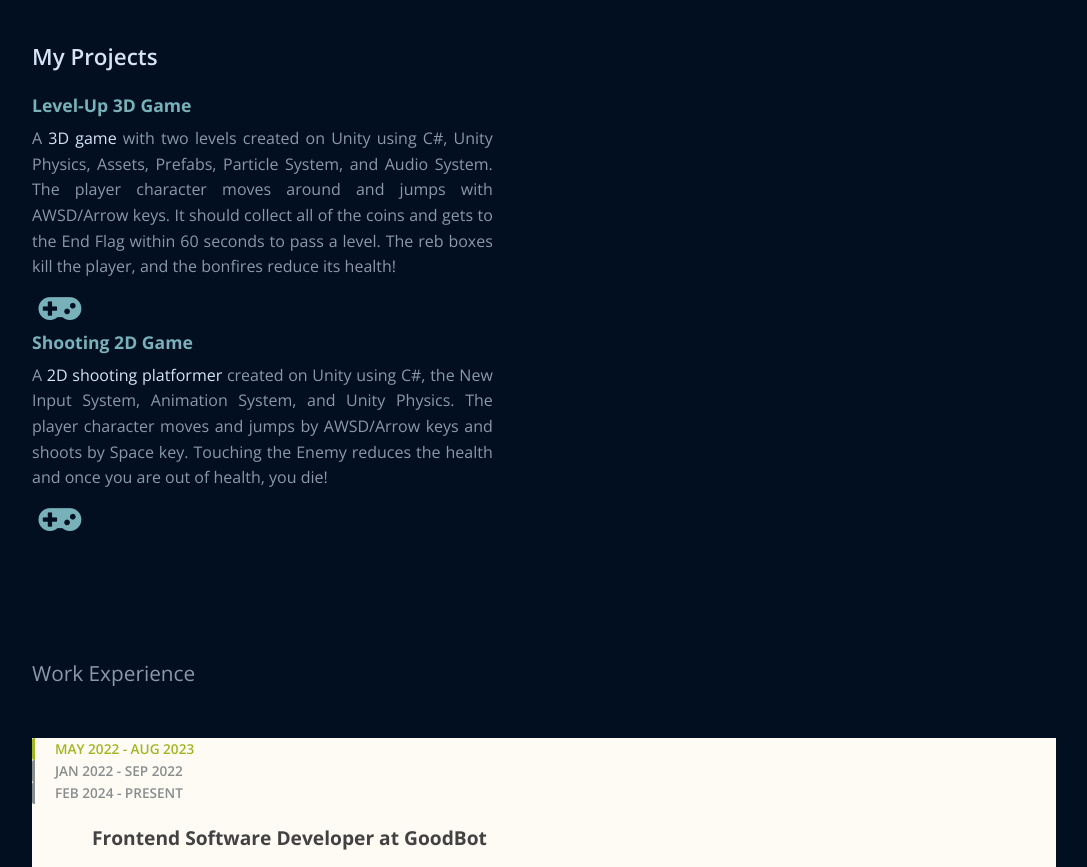
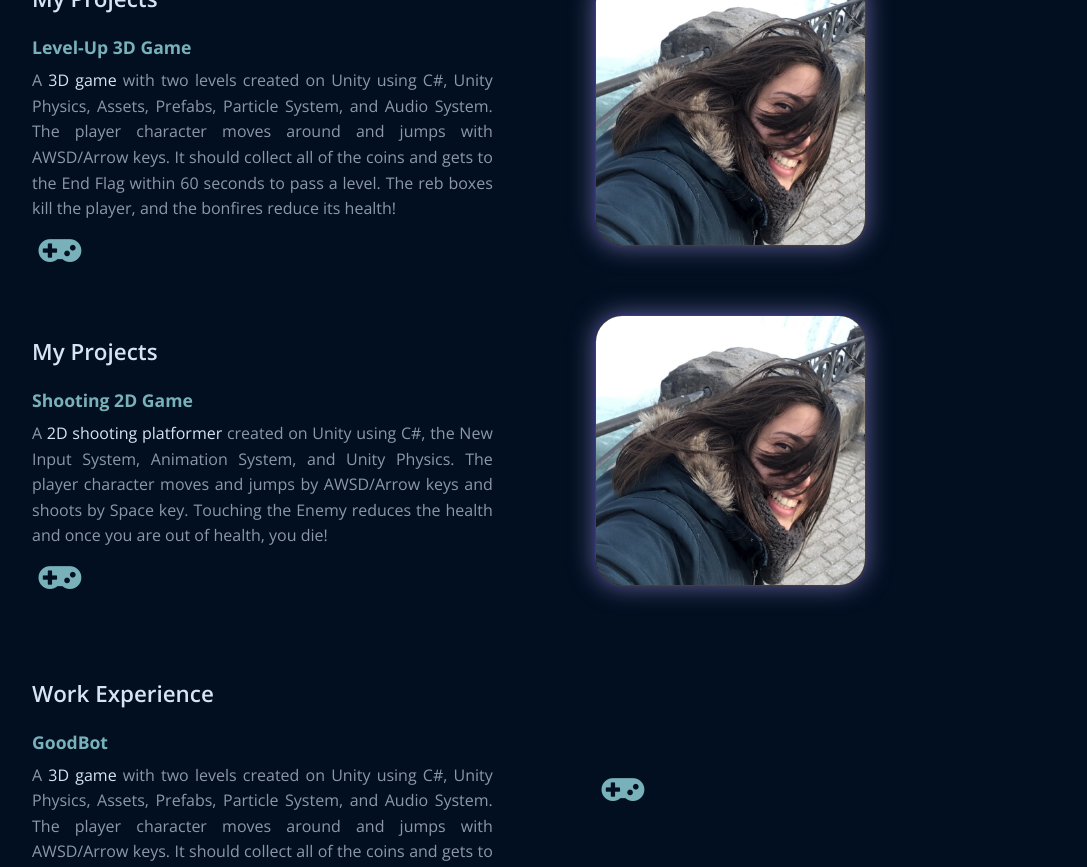
Before and after one commit to atenajoon/Atena-Razm-Website, a plain HTML site: page index.html in a window 1280 px wide. Shown: the part 1742-2609 px from the top of the page, without its empty margins (96-1183 px from the left). Drawn offline with nearby package versions, Linux system fonts and the light colour scheme.

Commit message:
work experience section layout added

```diff
--- a/index.html
+++ b/index.html
@@ -91,12 +91,11 @@
     <main>
       <span id="main-div">
         <!-- Profile -->
-        <div class=" text-container">
+        <div class="text-container">
           <h1 class="h1"><span class="bold">Atena Razm</span></h1>
           <h2 class="h2 bold">Client Software Developer</h2>
         </div>
-        <section class="section"  id="profile-sec">
-
+        <section class="section" id="profile-sec">
           <span></span>
           <div class="content-container">
             <div class="col-3">
@@ -106,11 +105,11 @@
                 transition to do something more creative and less extrovert.
                 Thanks to my <span class="bold">business</span> and
                 <span class="bold">hospitality</span> background, I already had
-                the essential soft skills to be successful in any industry. I just
-                needed to learn the technical part. So, I took a
+                the essential soft skills to be successful in any industry. I
+                just needed to learn the technical part. So, I took a
                 <span class="bold">Web Development</span> program at
-                <span class="bold">BCIT</span> for the start. It wasn't easy
-                at all, but it turned out to be my best decision ever!
+                <span class="bold">BCIT</span> for the start. It wasn't easy at
+                all, but it turned out to be my best decision ever!
               </p>
               <br />
               <div class="media-container">
@@ -119,18 +118,14 @@
                   target="_blank"
                   href="https://www.linkedin.com/in/a-razm/"
                 >
-                  <i
-                    class="media fa fa-linkedin-square"
-                  ></i>
+                  <i class="media fa fa-linkedin-square"></i>
                 </a>
                 <a
                   title="GitHub"
                   target="_blank"
                   href="https://github.com/atenajoon"
                 >
-                  <i
-                    class="media fa fa-github-square"
-                  ></i>
+                  <i class="media fa fa-github-square"></i>
                 </a>
                 <a title="Resume" target="_blank" href="./scr/cv.pdf">
                   <i
@@ -154,31 +149,100 @@
               <h3 class="bold title">My Projects</h3>
               <b class="lead" id="gameIconText">Level-Up 3D Game</b>
               <p>
-                A <span class="bold">3D game</span> with two levels created on Unity using C#, Unity Physics, Assets, Prefabs, Particle System, and Audio System.
-                The player character moves around and jumps with AWSD/Arrow keys. It should collect all of the coins
-                and gets to the End Flag within 60 seconds to pass a level. The reb boxes kill the player, and the bonfires reduce its health!
+                A <span class="bold">3D game</span> with two levels created on
+                Unity using C#, Unity Physics, Assets, Prefabs, Particle System,
+                and Audio System. The player character moves around and jumps
+                with AWSD/Arrow keys. It should collect all of the coins and
+                gets to the End Flag within 60 seconds to pass a level. The reb
+                boxes kill the player, and the bonfires reduce its health!
               </p>
-              <a title="shooting-game" target="_blank" href="https://atenajoon.itch.io/2dshoot">
+              <a
+                title="shooting-game"
+                target="_blank"
+                href="https://atenajoon.itch.io/2dshoot"
+              >
                 <i class="media fa fa-gamepad" aria-hidden="true"></i>
               </a>
-              <br />
+            </div>
+            <div class="col-3-img">
+              <img src="images/me.png" alt="a picture of Level-Up Game" />
+            </div>
+          </div>
+          <div class="content-container">
+            <div class="col-3">
+              <h3 class="bold title">My Projects</h3>
               <b class="lead" id="gameIconText">Shooting 2D Game</b>
               <p>
-                A <span class="bold">2D shooting platformer</span> created on Unity using C#, the New Input System, Animation System, and Unity Physics.
-                The player character moves and jumps by AWSD/Arrow keys and shoots by Space key.
-                Touching the Enemy reduces the health and once you are out of health, you die!
+                A <span class="bold">2D shooting platformer</span> created on
+                Unity using C#, the New Input System, Animation System, and
+                Unity Physics. The player character moves and jumps by
+                AWSD/Arrow keys and shoots by Space key. Touching the Enemy
+                reduces the health and once you are out of health, you die!
               </p>
               <a
                 title="levelup-game"
-                  target="_blank"
-                  href="https://atenajoon.itch.io/levelup-update-2"
-                >
-                  <i class="media fa fa-gamepad" aria-hidden="true"></i>
-                </a>
+                target="_blank"
+                href="https://atenajoon.itch.io/levelup-update-2"
+              >
+                <i class="media fa fa-gamepad" aria-hidden="true"></i>
+              </a>
             </div>
+            <div class="col-3-img">
+              <img src="images/me.png" alt="a picture of Level-Up Game" />
+            </div>
+          </div>
+        </section>
 
+        <!-- Work Experience -->
+        <section class="section" id="experience-sec" >
+          <div class="content-container">
+            <div class="col-3">
+              <h3 class="bold title">Work Experience</h3>
+              <b class="lead" id="gameIconText">GoodBot</b>
+              <p>
+                A <span class="bold">3D game</span> with two levels created on
+                Unity using C#, Unity Physics, Assets, Prefabs, Particle System,
+                and Audio System. The player character moves around and jumps
+                with AWSD/Arrow keys. It should collect all of the coins and
+                gets to the End Flag within 60 seconds to pass a level. The reb
+                boxes kill the player, and the bonfires reduce its health!
+              </p>
+            </div>
+            <div class="col-3-img">
+              <a
+              title="shooting-game"
+              target="_blank"
+              href="https://atenajoon.itch.io/2dshoot"
+            >
+              <i class="media fa fa-gamepad" aria-hidden="true"></i>
+            </a>
+            </div>
+          </div>
+          <div class="content-container">
+            <div class="col-3">
+              <h3 class="bold title">Work Experience</h3>
+              <b class="lead" id="gameIconText">GoodBot</b>
+              <p>
+                A <span class="bold">3D game</span> with two levels created on
+                Unity using C#, Unity Physics, Assets, Prefabs, Particle System,
+                and Audio System. The player character moves around and jumps
+                with AWSD/Arrow keys. It should collect all of the coins and
+                gets to the End Flag within 60 seconds to pass a level. The reb
+                boxes kill the player, and the bonfires reduce its health!
+              </p>
+            </div>
+            <div class="col-3-img">
+              <a
+              title="shooting-game"
+              target="_blank"
+              href="https://atenajoon.itch.io/2dshoot"
+            >
+              <i class="media fa fa-gamepad" aria-hidden="true"></i>
+            </a>
+            </div>
+          </div>
         </section>
-        <!-- Work Experience -->
+        <!-- OLD Work Experience -->
         <section class="section" id="experience-sec" class="section-3">
           <span id="section-3"></span>
           <div class="container">
@@ -232,9 +296,9 @@
                         class="link"
                         >ESG</a
                       ></strong
-                    >, I worked on 5 different projects with various technologies
-                    like C#, Unity, Steam, ActionScript, GitHub, Perforce and much
-                    more.
+                    >, I worked on 5 different projects with various
+                    technologies like C#, Unity, Steam, ActionScript, GitHub,
+                    Perforce and much more.
                   </p>
                 </div>
                 <div>
@@ -253,8 +317,8 @@
                     This was a volunteer remote experience, using React Native,
                     CSS3, and Bootstrap. As a mobile developer, I collaborated
                     with other developers, debugged existing codes, made and
-                    implemented new components, did code reviews, and participated
-                    in the scrum meetings!
+                    implemented new components, did code reviews, and
+                    participated in the scrum meetings!
                   </p>
                 </div>
               </div>
--- a/styles/style.css
+++ b/styles/style.css
@@ -156,7 +156,7 @@ small {
   position: relative;
   display: flex;
   flex-direction: column;
-  justify-content: center;
+  justify-content: space-around;
 }
 .center {
   display: flex;
```
